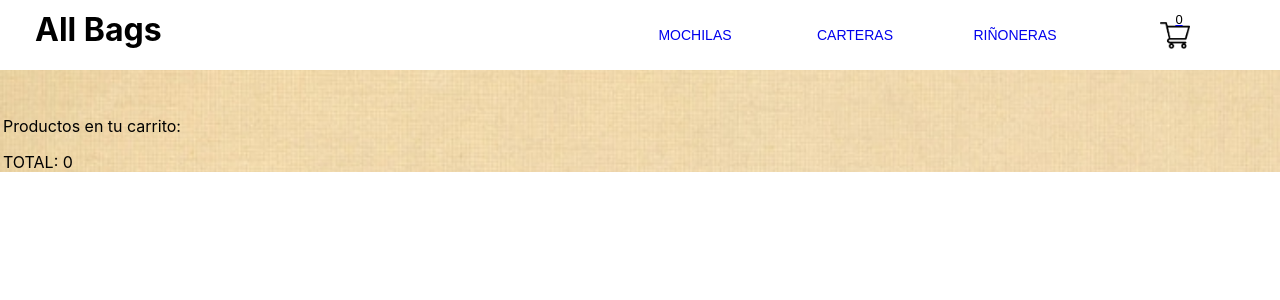
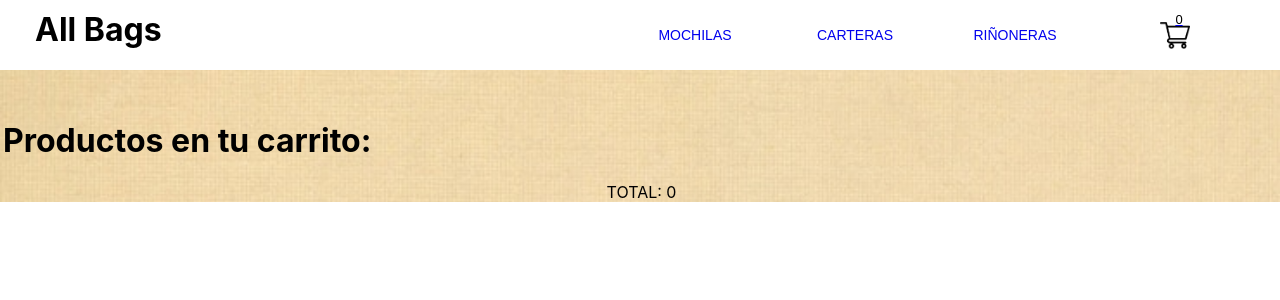
Before and after one commit to SolMoyano1/AllBags, a React (Create React App) app: page /Carrito in a window 1280 px wide. Shown: the top 300 px of the page. Built offline with nearby package versions, Linux system fonts and the light colour scheme.

Commit message:
version 6.1

```diff
--- a/src/componentes/TarjetaCarrito/TarjetaCarrito.css
+++ b/src/componentes/TarjetaCarrito/TarjetaCarrito.css
@@ -1,18 +1,17 @@
 .tarjetasGrid{
     display: grid;
     grid-template-columns:  1fr 1fr;
-    margin-top: 40px;
+    margin-top: 0px;
     margin-left: 90px;
     margin-right: 90px;
 
 }
 
-.margenFotosCarrito{
+.divGrid1{
     background-color: rgb(41, 41, 41);
     margin-left: 40px;
     padding: 5px 0px;
     text-align: center;
-    margin-bottom: 40px;
     color: white;
 }
 
@@ -26,7 +25,6 @@
     margin-left: 0px;
     padding: 5px 0px;
     text-align: center;
-    margin-bottom: 40px;
     margin-right: 70px;
 
 }
--- a/src/componentes/TarjetaCarrito/TarjetaCarrito.js
+++ b/src/componentes/TarjetaCarrito/TarjetaCarrito.js
@@ -19,7 +19,7 @@ function TarjetaCarrito({caracteristicas, action}){
 
             <div className='tarjetasGrid'>
 
-                <div className='margenFotosCarrito'>
+                <div className='divGrid1'>
                   <p>{tipo} {nombre}</p>
                   <img src={`./${foto}`} alt={foto} className="fotosCarrito" />
                 </div>
--- a/src/paginas/Carrito.js
+++ b/src/paginas/Carrito.js
@@ -22,19 +22,19 @@ function Carrito (producto){
 
         <div className='margen'>
 
-            <p>Productos en tu carrito:</p>
+            <h1>Productos en tu carrito:</h1>
 
             {cartItems.map((producto, index)=>{
                 const {id} = producto
 
                 return(
                     <div key={index}>
-                        <TarjetaCarrito caracteristicas={producto} key={id}/>
+                        <TarjetaCarrito className="tarjCarr" caracteristicas={producto} key={id}/>
                     </div>
                 )
             })}
 
-            <p>TOTAL: {total}</p>
+            <p className='total'>TOTAL: {total}</p>
         </div>
     )
 
--- a/src/paginas/paginas.css
+++ b/src/paginas/paginas.css
@@ -3,3 +3,7 @@
     padding-top: 100px;
     padding-left: 3px;
 }
+
+.total{
+    text-align: center;
+}
```
